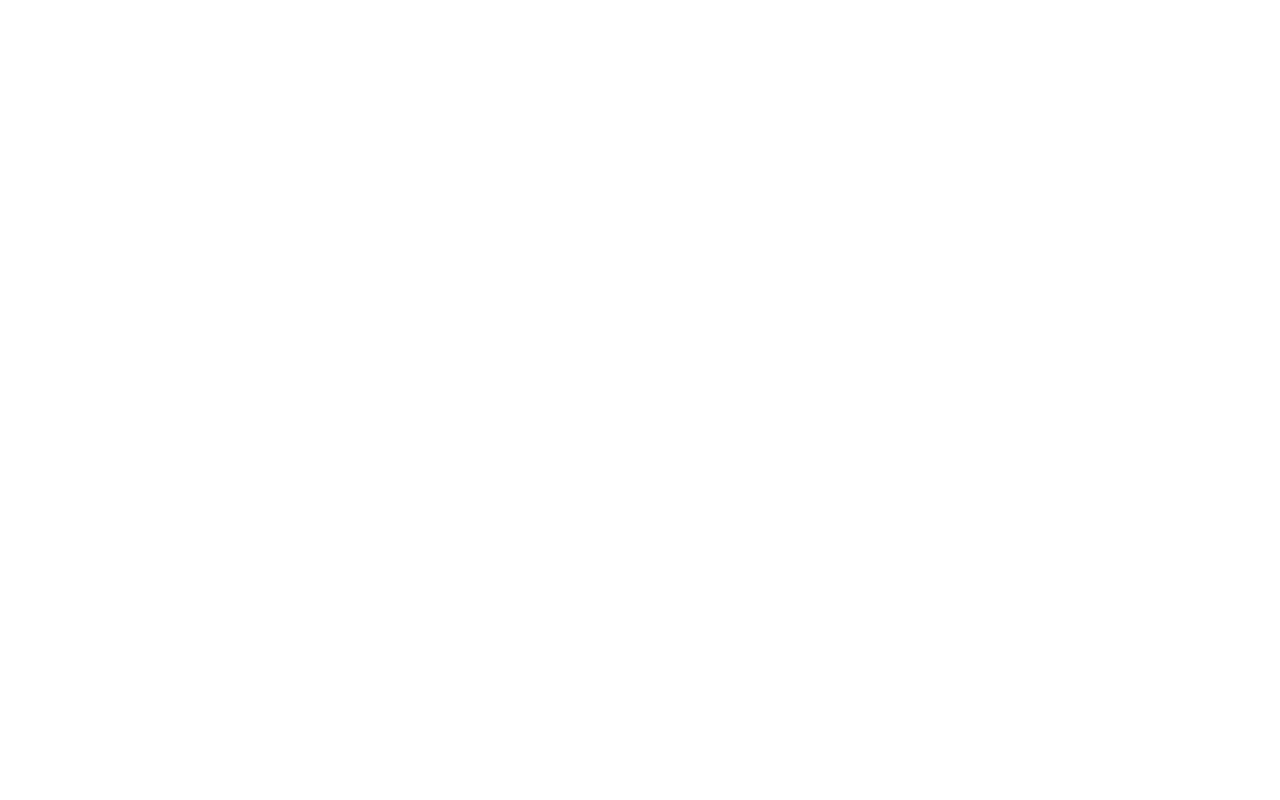
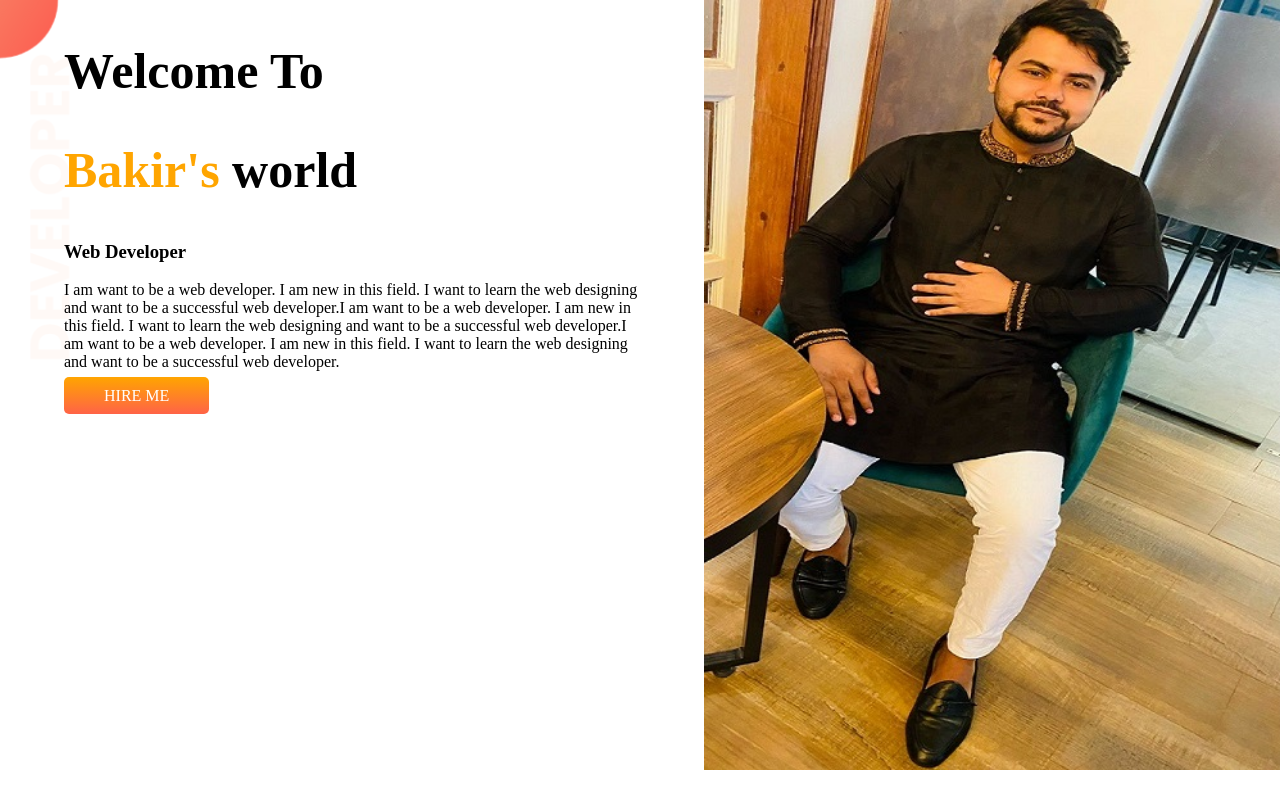
Before and after one commit to bakirmoral01/developer-portfolio, a plain HTML site: page index.html in a window 1280 px wide. Drawn offline with Linux system fonts and the light colour scheme; a web font is replaced by a local one.

Commit message:
work load

```diff
--- a/index.html
+++ b/index.html
@@ -1,13 +1,40 @@
 <!DOCTYPE html>
 <html lang="en">
+
 <head>
     <meta charset="UTF-8">
     <meta http-equiv="X-UA-Compatible" content="IE=edge">
     <meta name="viewport" content="width=device-width, initial-scale=1.0">
     <title>Bakir Portfolio</title>
+    <link rel="preconnect" href="https://fonts.googleapis.com">
+    <link rel="preconnect" href="https://fonts.gstatic.com" crossorigin>
+    <link href="https://fonts.googleapis.com/css2?family=Gentium+Book+Plus&display=swap" rel="stylesheet">
     <link rel="stylesheet" href="style.css">
 </head>
+
 <body>
+    <section class="top-banner">
+        <div class="half-width">
+            <h1>Welcome To</h1>
+            <h1><span class="ornage-color">Bakir's</span> world</h1>
+            <h3>Web Developer</h3>
+            <p>I am want to be a web developer. I am new in this field. I want to learn the web designing and want to be
+                a
+                successful web developer.I am want to be a web developer. I am new in this field. I want to learn the
+                web designing and want to be
+                a
+                successful web developer.I am want to be a web developer. I am new in this field. I want to learn the
+                web designing and want to be
+                a
+                successful web developer.</p>
+            <a class="link-button" target="_blank"
+                href="https://www.linkedin.com/in/abdullah-al-bakir-moral-796a06133/">HIRE ME</a>
+        </div>
+        <div class="half-width">
+            <img src="images/bakir.jpg" alt="">
+        </div>
+    </section>
 
 </body>
+
 </html>
--- a/style.css
+++ b/style.css
@@ -0,0 +1,39 @@
+body {
+    font-family: 'Gentium Book Plus', serif;
+    margin: 0;
+}
+
+h1 {
+    font-size: 50px;
+}
+
+.ornage-color {
+    color: orange;
+}
+
+section {
+    display: flex;
+}
+
+.half-width {
+    width: 50%;
+    padding-left: 5%;
+}
+
+.half-width img {
+    width: 100%;
+}
+
+.link-button {
+    text-decoration: none;
+    background-image: linear-gradient(orange, tomato);
+    color: white;
+    font-weight: 400;
+    padding: 10px 40px;
+    border-radius: 5px;
+}
+
+.top-banner {
+    background-image: url(images/top-banner.png);
+    background-repeat: no-repeat;
+}
```
Also changed, not shown: images/bakir.jpg (added), images/dream-bg.png (added), images/exp-bg.png (added), images/jhankar.png (added), images/jhankar2.png (added), images/my-bg.png (added), images/my-bg2.png (added), images/top-banner.png (added).
